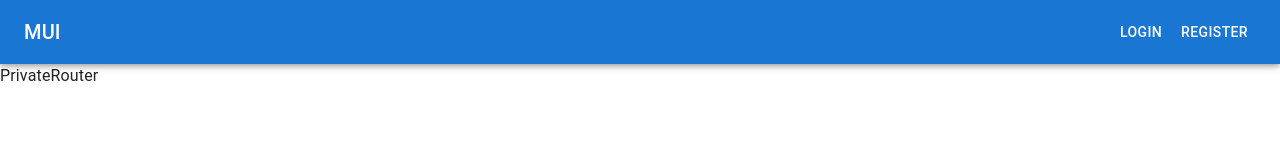
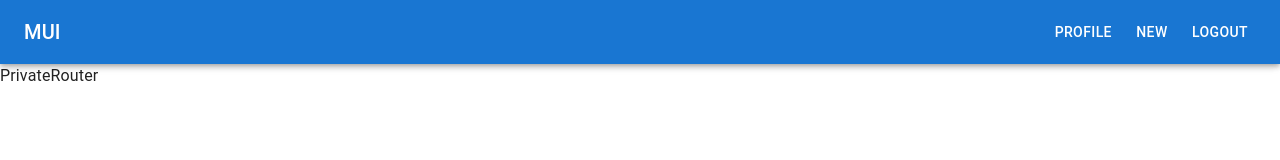
Before and after one commit to erhantezer/fireblog-context, a React (Create React App) app: page /update-blog/id in a window 1280 px wide. Shown: the top 160 px of the page. Built offline with nearby package versions, Linux system fonts and the light colour scheme.

Commit message:
navbar edited

```diff
--- a/src/components/Navbar.jsx
+++ b/src/components/Navbar.jsx
@@ -17,6 +17,7 @@ import { useNavigate } from 'react-router-dom';
 const drawerWidth = 240;
 
 function Navbar(props) {
+  const currentUser = true;
   const navigate = useNavigate()
   const { window } = props;
   const [mobileOpen, setMobileOpen] = React.useState(false);
@@ -35,12 +36,30 @@ function Navbar(props) {
 
         <ListItem disablePadding>
           <ListItemButton sx={{ textAlign: 'center', flexDirection: "column" }}>
+
+            {currentUser ? (
+              <>
+                <Button onClick={() => navigate("/profile")}>
+                  Profile
+                </Button>
+                <Button onClick={() => navigate("/newblog")}>
+                  New Blog
+                </Button>
+                <Button onClick={null}>
+                  Logout
+                </Button>
+              </>
+            ) : (
+              <>
                 <Button onClick={() => navigate("/login")}>
                   Login
                 </Button>
                 <Button onClick={() => navigate("/register")}>
                   Register
                 </Button>
+              </>
+            )}
+
           </ListItemButton>
         </ListItem>
 
@@ -71,13 +90,29 @@ function Navbar(props) {
           >
             MUI
           </Typography>
-          <Box sx={{ display: { xs: 'none', sm: 'block' } }}>
-            <Button sx={{ color: '#fff' }} onClick={() => navigate("/login")}>
+          <Box sx={{ display: { xs: 'none', sm: 'block' }, color:"#000" }}>
+            {currentUser ? (
+              <>
+                <Button sx={{ color:"#fff" }} onClick={() => navigate("/profile")}>
+                  Profile
+                </Button>
+                <Button sx={{ color:"#fff" }} onClick={() => navigate("/newblog")}>
+                  New
+                </Button>
+                <Button sx={{ color:"#fff" }} onClick={null}>
+                  Logout
+                </Button>
+              </>
+            ) : (
+              <>
+                <Button sx={{ color:"#fff" }} onClick={() => navigate("/login")}>
                   Login
                 </Button>
-            <Button sx={{ color: '#fff' }} onClick={() => navigate("/register")}>
+                <Button sx={{ color:"#fff" }} onClick={() => navigate("/register")}>
                   Register
                 </Button>
+              </>
+            )}
           </Box>
         </Toolbar>
       </AppBar>
```
Lines whose indentation alone changed are shown as unchanged.
